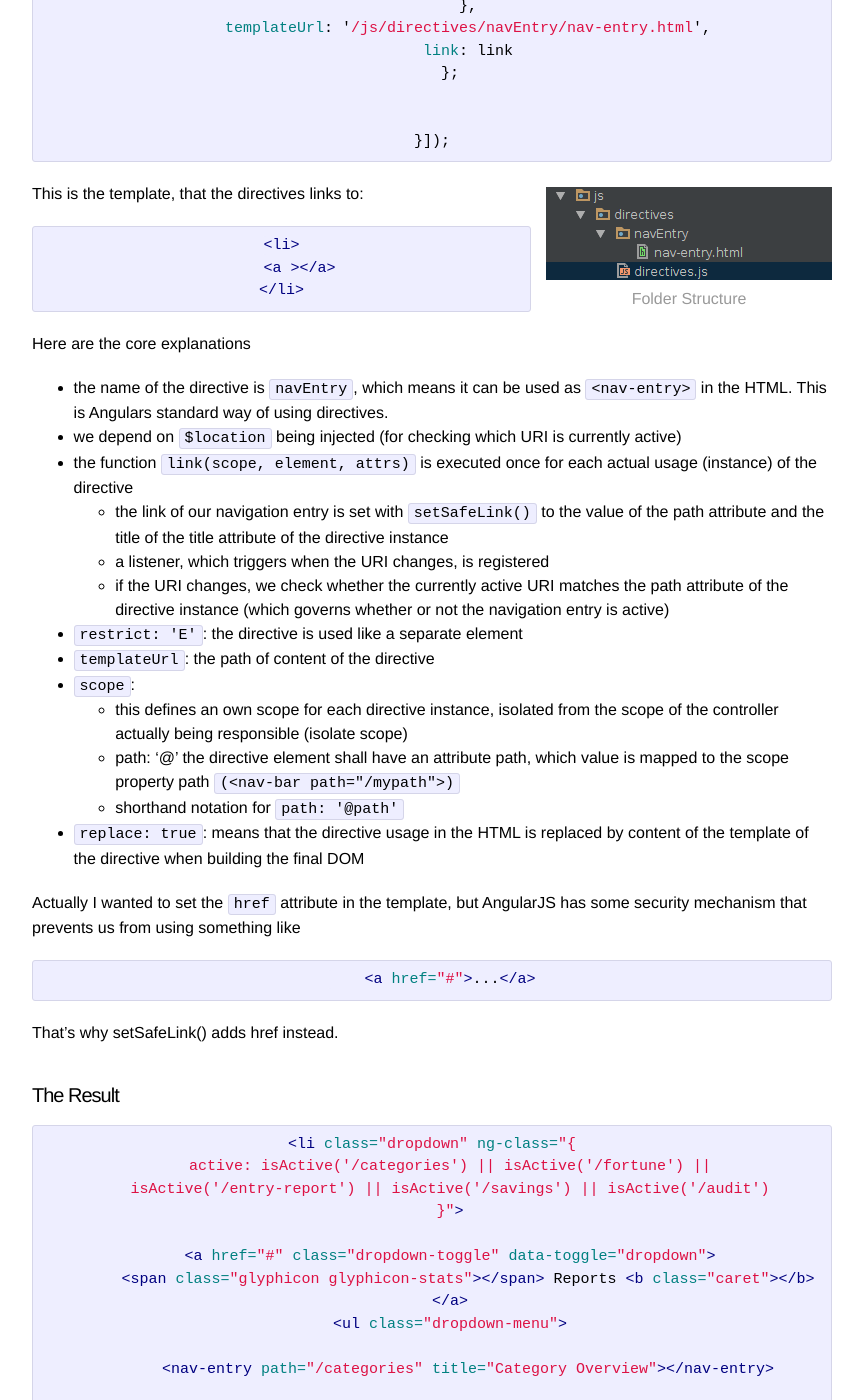
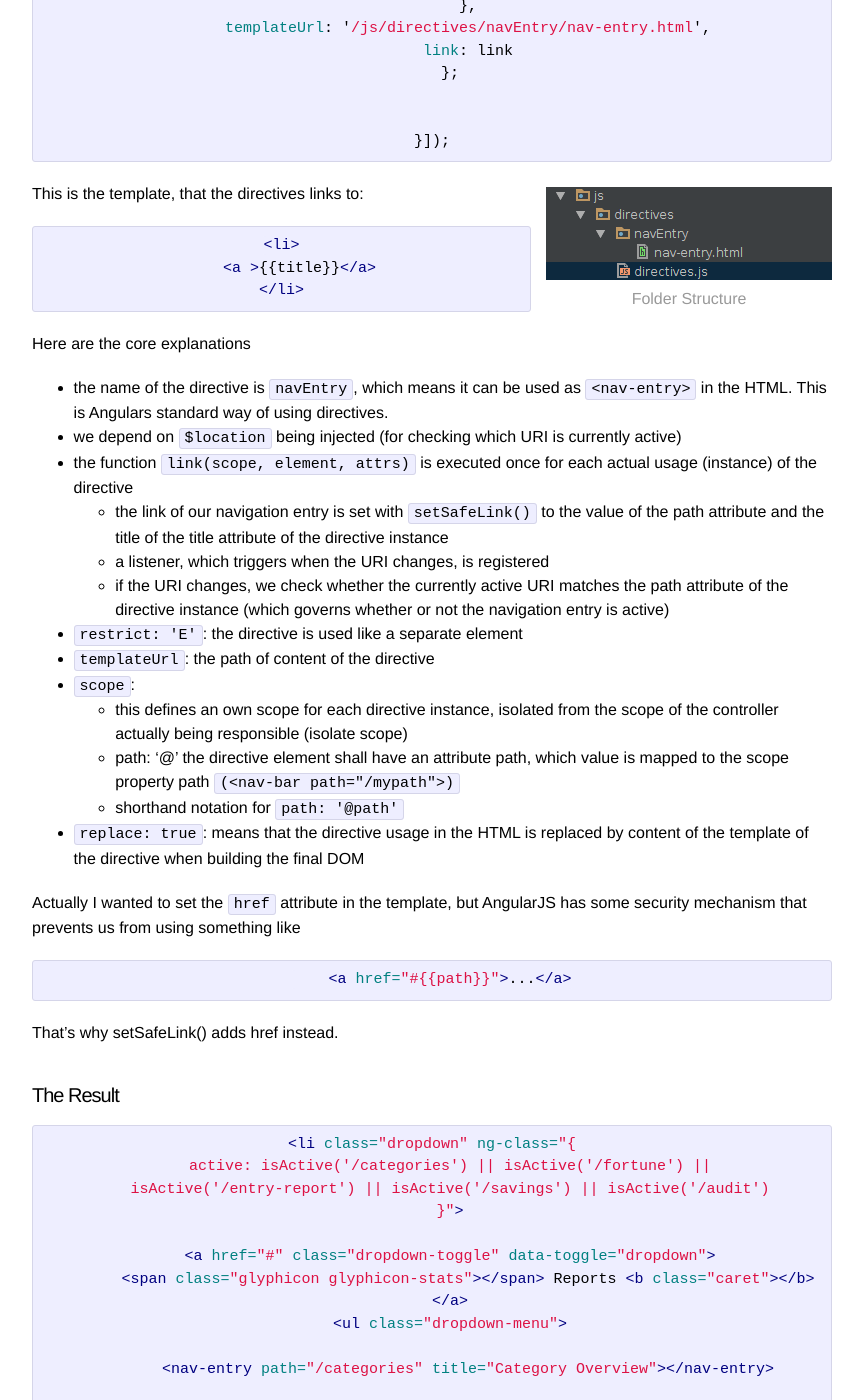
Before and after one commit to omilke/omilke.github.io, a Jekyll site: the page built from _posts/2014-11-04-angularjs-directives-put-to-use-part-i.md, in a window 1280 px wide and 1400 px high, scrolled down 2533 px. Shown: the whole window, without its empty margins (208-1071 px from the left). Built offline with Jekyll 4.4.1, drawn with Linux system fonts in a browser that asks for light colours; nearby versions of some CDN libraries.

Commit message:
escaped angular expressions

```diff
--- a/_posts/2014-11-04-angularjs-directives-put-to-use-part-i.md
+++ b/_posts/2014-11-04-angularjs-directives-put-to-use-part-i.md
@@ -117,7 +117,7 @@ This is the template, that the directives links to:
 
 {% highlight HTML %}
 <li>
-    <a >{{title}}</a>
+    <a >{{ "{{title" }}}}</a>
 </li>
 {% endhighlight %}
 
@@ -140,7 +140,7 @@ Here are the core explanations
 Actually I wanted to set the `href` attribute in the template, but AngularJS has some security mechanism that prevents us from using something like
 
 {% highlight HTML %}
-    <a href="#{{path}}">...</a>
+    <a href="#{{ "{{path" }}}}">...</a>
 {% endhighlight %}
 
 That's why setSafeLink() adds href instead.
```
Also changed, not shown: _posts/2015-01-08-angularjs-directives-put-to-use-part-ii.md (+2 -2 lines), 2 other files.
